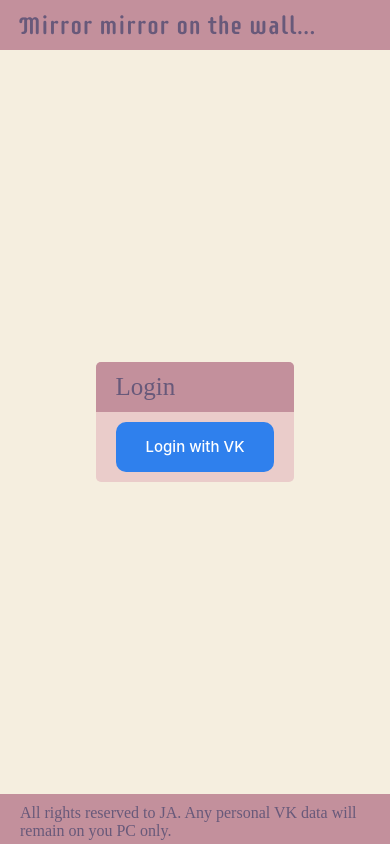
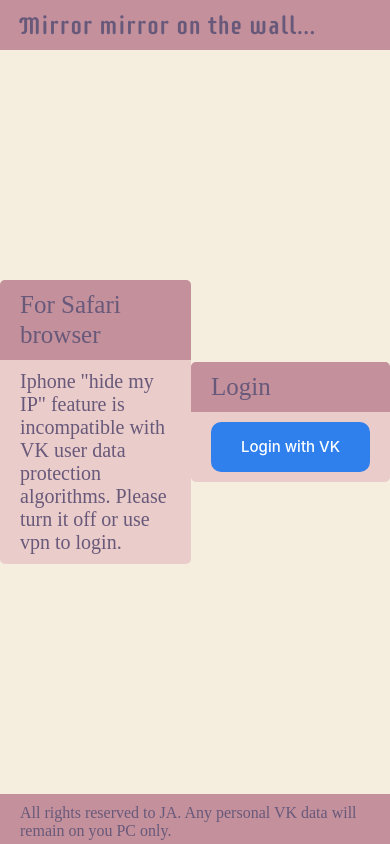
Before and after one commit to Azzaid/TopModelTimePrincessPoll, a React app: page /#/login in a window 390 px wide. Built offline with nearby package versions, Linux system fonts and the light colour scheme.

Commit message:
Warnings for iphone and mi browser

```diff
--- a/src/HOC/GlobalThemeProvider.jsx
+++ b/src/HOC/GlobalThemeProvider.jsx
@@ -72,6 +72,12 @@
     return window.matchMedia('(prefers-color-scheme: dark)').removeListener(modeMe);
   }, []);
 
+  useEffect(() => {
+    if (window.getComputedStyle(document.body).backgroundColor != "rgb(245, 238, 223)") {
+      setMode("dark")
+    }
+  }, [])
+
 
   const toggleTheme = () => {
     setIsThemeGreen(!isThemeGreen)
--- a/src/Scenes/Login.jsx
+++ b/src/Scenes/Login.jsx
@@ -87,6 +87,8 @@
   const [searchParams ,setSearchParams] = useSearchParams();
   const user = useSelector(store => store.user);
 
+
+
   useEffect(() => {
     if (user.userId) {
       fetchJsonp(`https://api.vk.com/method/users.get?user_ids=${user.userId}&access_token=${user.access_token}&v=5.131`)
@@ -117,6 +119,16 @@
   const getLoginCard = () => {
     return (
       <StyledLoginHolder>
+        {(navigator.userAgent.includes("MiuiB")) &&
+            <Card header={'For Xiaomi browser'}>
+              Mi browser black theme feature is highly experimental. Please turn it off to enjoy our app at full.
+            </Card>
+        }
+        {(navigator.userAgent.includes("Safari")) &&
+            <Card header={'For Safari browser'}>
+              Iphone "hide my IP" feature is incompatible with VK user data protection algorithms. Please turn it off or use vpn to login.
+            </Card>
+        }
         <Card header={"Login"}>
           <a className={"button-65"}
              href={`https://oauth.vk.com/authorize?client_id=8228696&display=popup&redirect_uri=https://azzaid.github.io/TopModelTimePrincessPoll&scope=account&response_type=token&v=5.131`}>
--- a/src/Scenes/Poll.jsx
+++ b/src/Scenes/Poll.jsx
@@ -58,8 +58,6 @@
 const Poll = (props) => {
     const user = useSelector(store => store.user);
     const dispatch = useDispatch();
-    const isMe = navigator.userAgent.indexOf(" Mi ") != -1;
-    const backgroundColor = document.body.style.backgroundColor;
 
     const options = [
         {
@@ -144,12 +142,6 @@
                   dispatch(userFormSubmitted(latestFormNumber));
               })*/
           }}>
-              {isMe &&
-                  <Card header={"For crappy Mi browser"}>
-                      Hello. Sun is shining. Temperature under the dome is about 20C. And background color is inverted to be {backgroundColor}
-                      Expected to be about #0a1120
-                  </Card>
-              }
               <Card header="ТМТПЗ-10">
                   Привет, Принцесса!
                   <br/>
```
